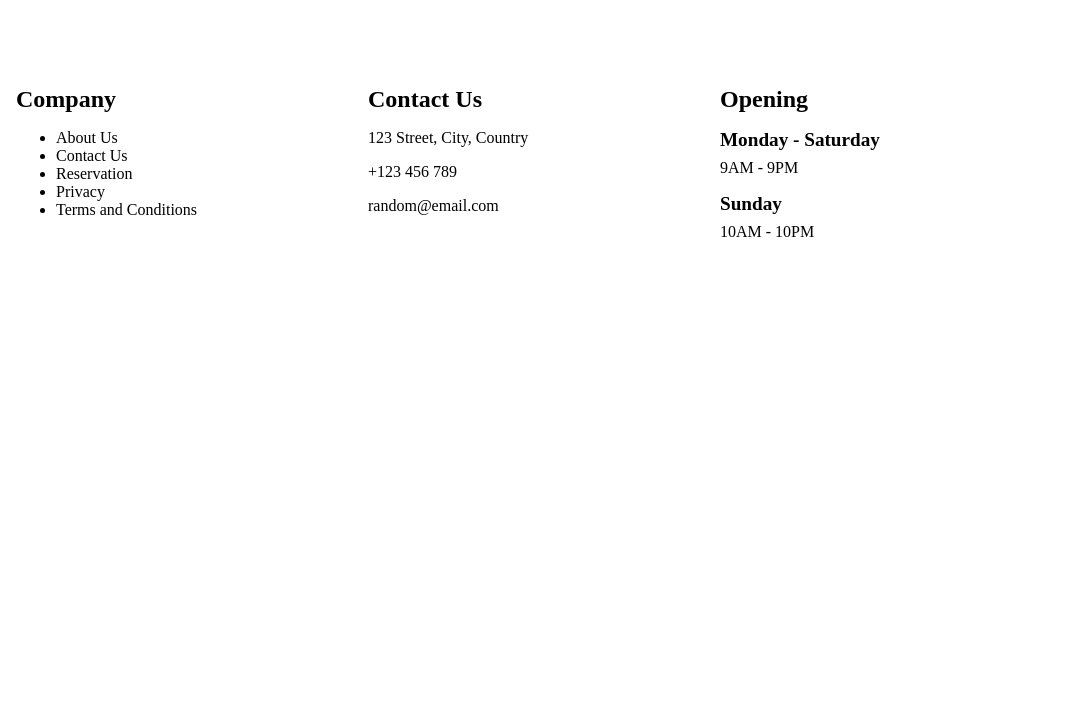
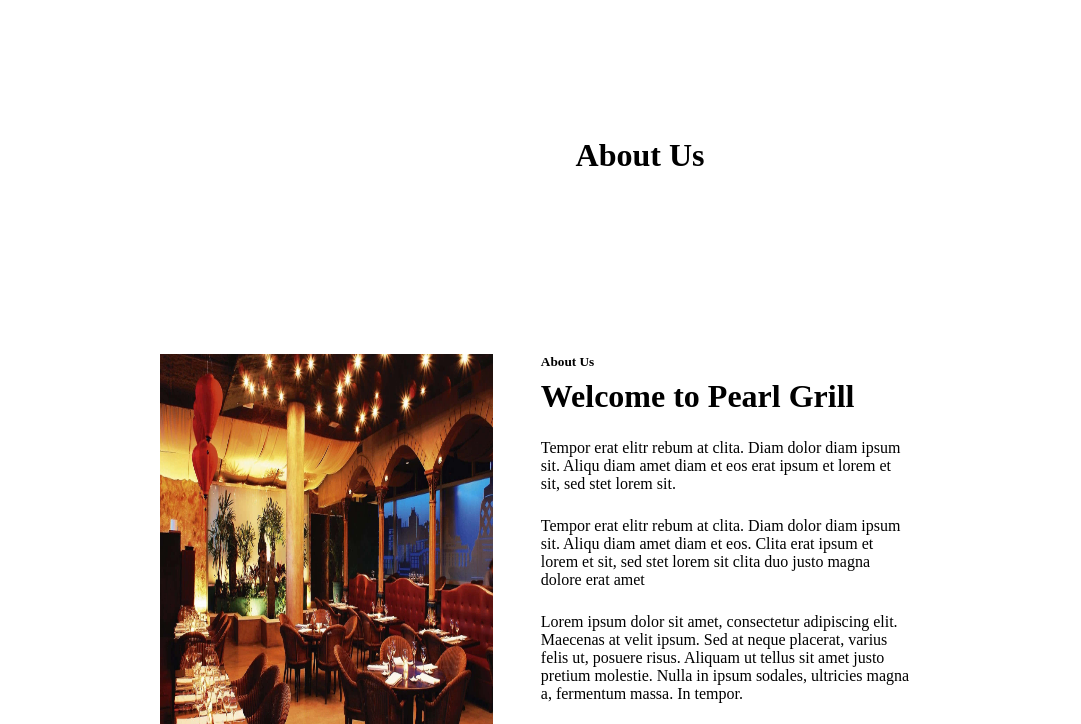
Before and after one commit to cygnn/restaurant-page-2, a website built with webpack: page src/index.html in a window 1280 px wide. Both pictures are taken after a click on the button "About". Shown: the part 61-785 px from the top of the page, without its empty margins (0-1081 px from the left). Built offline with nearby package versions, Linux system fonts and the light colour scheme.

Commit message:
added about page

```diff
--- a/src/pages/initialLoad.js
+++ b/src/pages/initialLoad.js
@@ -1,4 +1,5 @@
 import logoImg from '../imgs/logo.png';
+import { loadAbout } from './loadAbout';
 import { loadHome } from './loadHome';
 import { loadMenu } from './loadMenu';
 export default function initialLoad(){
@@ -40,8 +41,11 @@
     nav.appendChild(buttonDiv);
     header.appendChild(nav);
 
+    //EVENT LISTENERS;
     home.addEventListener('click', loadHome);
     menu.addEventListener('click', loadMenu);
+    about.addEventListener('click', loadAbout);
+    loadHome();
 
     const footer = document.createElement('footer');
     const div1 = document.createElement('div');
--- /dev/null
+++ b/src/pages/loadAbout.js
@@ -0,0 +1,73 @@
+import img1 from '../imgs/resto.jpg';
+export function loadAbout(){
+    const content = document.querySelector('#content')
+    while (content.hasChildNodes()){
+        content.removeChild(content.firstChild);
+    }
+
+    const aboutContent = document.createElement('div');
+    aboutContent.classList.add('about-content');
+
+    const heroContent = document.createElement('div');
+    heroContent.classList.add('hero-content');
+
+    const heroContentText = document.createElement('h1');
+    heroContentText.classList.add('title');
+    heroContentText.textContent = 'About Us';
+
+    heroContent.appendChild(heroContentText);
+
+    const mainContent = document.createElement('div');
+    mainContent.classList.add('main-content');
+
+    const imgDiv = document.createElement('div');
+    imgDiv.classList.add('img-div');
+
+    const img = document.createElement('img');
+    img.src = img1;
+    img.classList.add('about-img');
+    imgDiv.appendChild(img);
+    mainContent.appendChild(imgDiv);
+
+    const textContent = document.createElement('div');
+    textContent.classList.add('text-content');
+
+    const aboutTitle = document.createElement('h5');
+    aboutTitle.classList.add('section-title');
+    aboutTitle.textContent = 'About Us'
+
+    const welcome = document.createElement('h1');
+    welcome.classList.add('welcome');
+    welcome.textContent = 'Welcome to Pearl Grill';
+
+    const subtext1 = document.createElement('p');
+    subtext1.classList.add('subtext');
+    subtext1.textContent = 'Tempor erat elitr rebum at clita. Diam dolor diam ipsum sit. Aliqu diam amet diam et eos erat ipsum et lorem et sit, sed stet lorem sit.'
+
+    const subtext2 = document.createElement('p');
+    subtext2.classList.add('subtext');
+    subtext2.textContent = 'Tempor erat elitr rebum at clita. Diam dolor diam ipsum sit. Aliqu diam amet diam et eos. Clita erat ipsum et lorem et sit, sed stet lorem sit clita duo justo magna dolore erat amet'
+
+    const subtext3 = document.createElement('p');
+    subtext3.classList.add('subtext');
+    subtext3.textContent = 'Lorem ipsum dolor sit amet, consectetur adipiscing elit. Maecenas at velit ipsum. Sed at neque placerat, varius felis ut, posuere risus. Aliquam ut tellus sit amet justo pretium molestie. Nulla in ipsum sodales, ultricies magna a, fermentum massa. In tempor.'
+
+    const btn = document.createElement('button');
+    btn.classList.add('read-more');
+    btn.textContent = 'READ MORE';
+
+    textContent.appendChild(aboutTitle)
+    textContent.appendChild(welcome)
+    textContent.appendChild(subtext1)
+    textContent.appendChild(subtext2)
+    textContent.appendChild(subtext3)
+    textContent.appendChild(btn)
+
+    mainContent.appendChild(textContent);
+
+    aboutContent.appendChild(heroContent);
+    aboutContent.appendChild(mainContent);
+
+    content.appendChild(aboutContent);
+
+}
--- a/src/pages/loadHome.js
+++ b/src/pages/loadHome.js
@@ -1,9 +1,12 @@
 import homeImg from '../imgs/home-img.png'
 export function loadHome(){
-    const content = document.querySelector('#content');
+    const content = document.querySelector('#content')
+    while (content.hasChildNodes()){
+        content.removeChild(content.firstChild);
+    }
 
     const homeContent = document.createElement('div');
-    homeContent.classList.add('home-content');
+    homeContent.classList.add('hero-content');
 
     const leftside = document.createElement('div');
     leftside.classList.add('left-side');
--- a/src/pages/loadMenu.js
+++ b/src/pages/loadMenu.js
@@ -6,7 +6,10 @@
 import img6 from '../imgs/sisig.jpg';
 
 export function loadMenu(){
-    const content = document.querySelector('#content');
+    const content = document.querySelector('#content')
+    while (content.hasChildNodes()){
+        content.removeChild(content.firstChild);
+    }
 
     const menuContent = document.createElement('div');
     menuContent.classList.add('menu-content');
@@ -15,7 +18,7 @@
     heroContent.classList.add('hero-content');
 
     const menuTitle = document.createElement('h1');
-    menuTitle.classList.add('menu-title');
+    menuTitle.classList.add('title');
     menuTitle.textContent = 'Food Menu';
     heroContent.appendChild(menuTitle);
     menuContent.appendChild(heroContent);
--- a/src/styles/page.css
+++ b/src/styles/page.css
@@ -60,6 +60,7 @@
 
 footer{
     display: flex;
+    justify-content: center;
     z-index: 10;
     width: 100%;
     margin-top: 3rem;
@@ -140,3 +141,44 @@
 .menu-desc{
     margin-top: 0.5rem;
 }
+
+.about-content{
+    width: 100%;
+}
+
+.main-content{
+    display: flex;
+    justify-content: center;
+    padding: 3rem 1.5rem;
+}
+
+.img-div{
+    display: flex;
+    justify-content: flex-end;
+    width: 30%;
+    padding: 0 1.5rem;
+}
+
+.about-img{
+    display: flex;
+    aspect-ratio: 1/1;
+    max-width: 90%;
+}
+
+.text-content{
+    width: 50%;
+    padding: 0 1.5rem;
+}
+
+.section-title{
+    margin: 0 0 0.5rem 0;
+}
+
+.welcome{
+    margin: 0 0 1.5rem 0;
+}
+
+.subtext{
+    margin: 0 0 1.5rem 0;
+    width: 60%;
+}
```
Also changed, not shown: src/imgs/resto.jpg (added).
